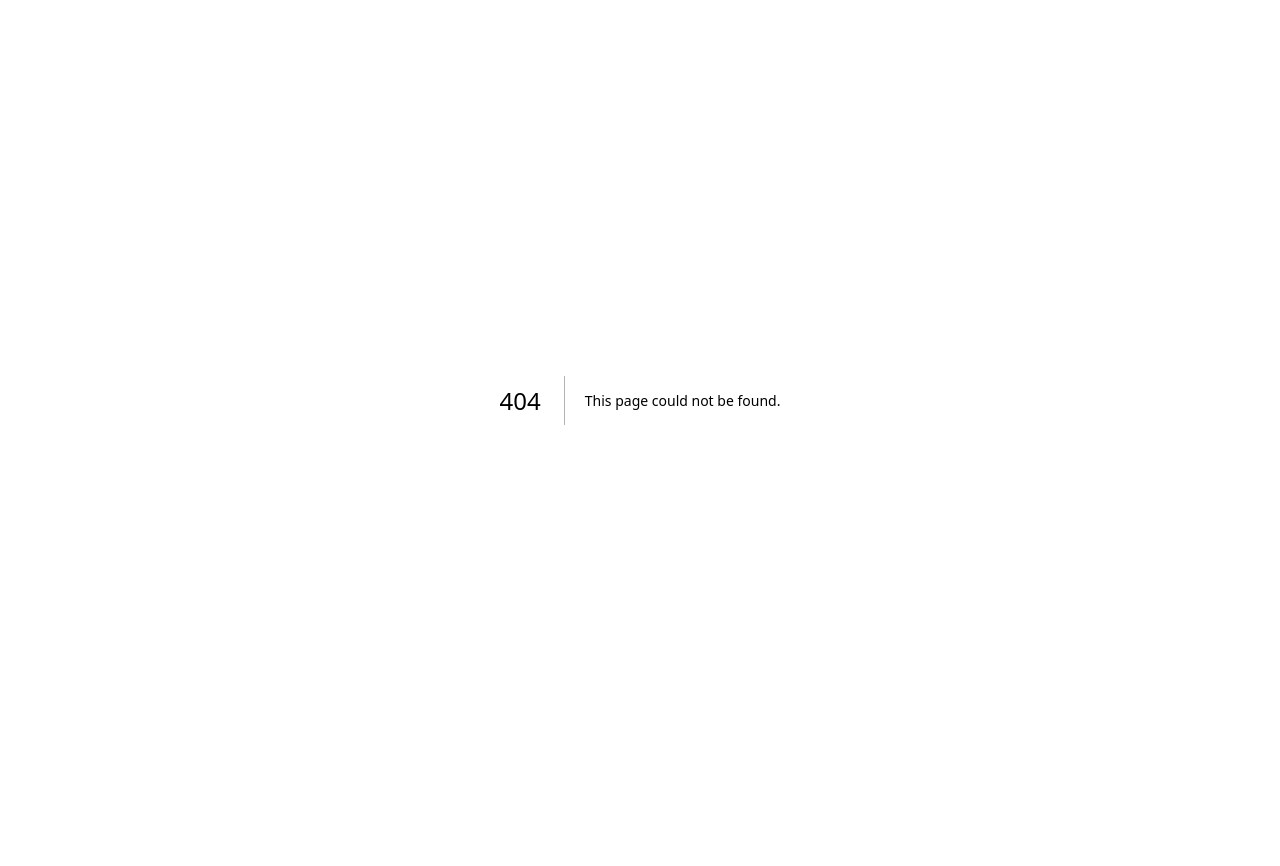
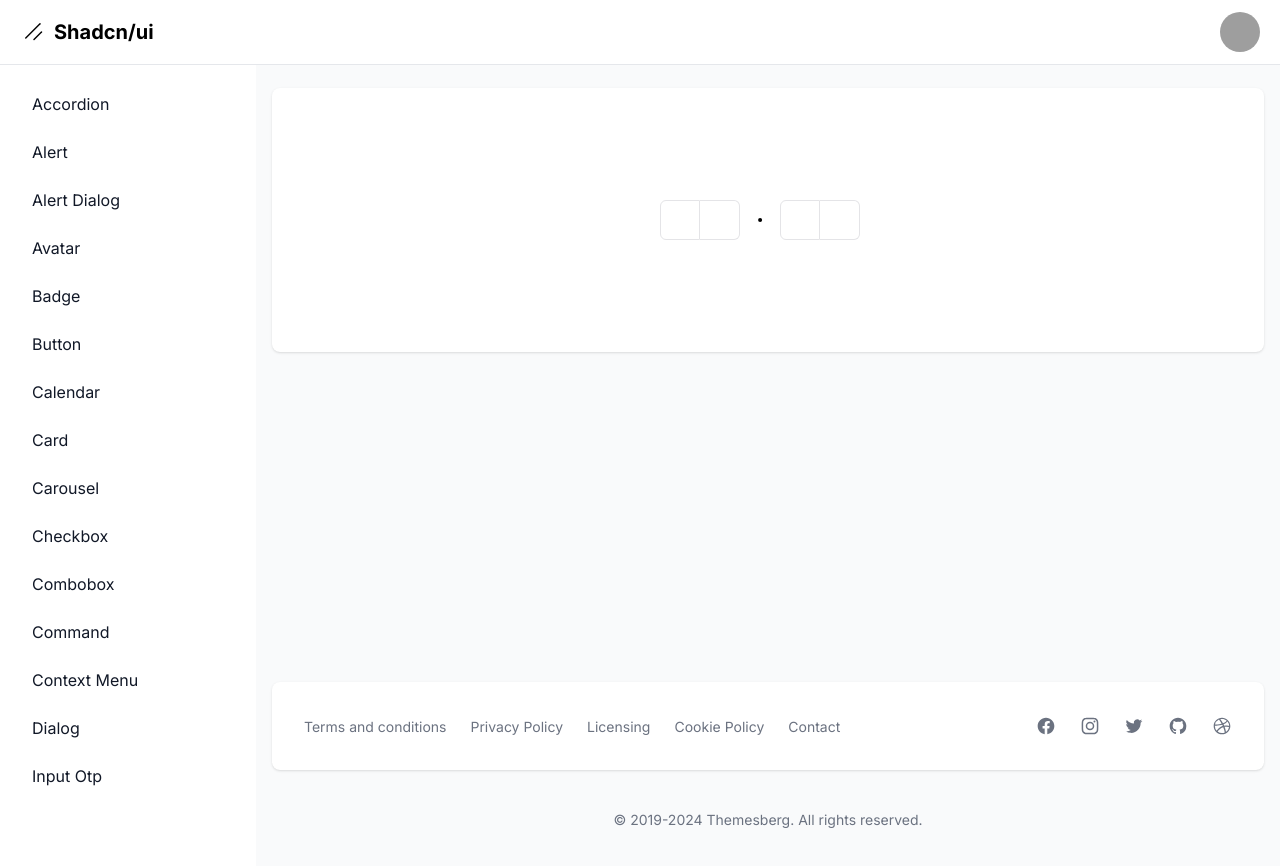
Before and after one commit to CMRicardo/shadcn-dashboard, a Next.js app: page /dashboard/input-otp in a window 1280 px wide. Before the commit this address had no page. Shown: the top 866 px of the page. Before the commit the page ends 800 px from the top, so only its background shows below. Built offline with nearby package versions, Linux system fonts and the light colour scheme; grey boxes are pictures that could not be loaded.

Commit message:
Add input-otp component

```diff
--- /dev/null
+++ b/app/dashboard/input-otp/page.tsx
@@ -0,0 +1,34 @@
+"use client";
+import { useState } from "react";
+import {
+  InputOTP,
+  InputOTPGroup,
+  InputOTPSeparator,
+  InputOTPSlot,
+} from "@/components/ui/input-otp";
+
+export default function Page() {
+  const [value, setValue] = useState("");
+  return (
+    <div className="flex items-center justify-center h-[200px] gap-4">
+      <InputOTP value={value} onChange={setValue} maxLength={4}>
+        <InputOTPGroup>
+          <InputOTPSlot index={0} />
+          <InputOTPSlot index={1} />
+        </InputOTPGroup>
+        <InputOTPSeparator />
+        <InputOTPGroup>
+          <InputOTPSlot index={2} />
+          <InputOTPSlot index={3} />
+        </InputOTPGroup>
+        {/* <InputOTPSeparator />
+        <InputOTPGroup>
+          <InputOTPSlot index={3} />
+          <InputOTPSlot index={4} />
+          <InputOTPSlot index={5} />
+        </InputOTPGroup> */}
+      </InputOTP>
+      <pre>{value}</pre>
+    </div>
+  );
+}
--- a/app/dashboard/layout.tsx
+++ b/app/dashboard/layout.tsx
@@ -20,6 +20,7 @@
   { name: "combobox", href: "combobox" },
   { name: "context menu", href: "context-menu" },
   { name: "menubar", href: "menubar" },
+  { name: "input otp", href: "input-otp" },
 ].sort((a, b) => a.name.localeCompare(b.name));
 
 export default function DashboardLayout({
--- /dev/null
+++ b/components/ui/input-otp.tsx
@@ -0,0 +1,71 @@
+"use client"
+
+import * as React from "react"
+import { OTPInput, OTPInputContext } from "input-otp"
+import { Dot } from "lucide-react"
+
+import { cn } from "@/lib/utils"
+
+const InputOTP = React.forwardRef<
+  React.ElementRef<typeof OTPInput>,
+  React.ComponentPropsWithoutRef<typeof OTPInput>
+>(({ className, containerClassName, ...props }, ref) => (
+  <OTPInput
+    ref={ref}
+    containerClassName={cn(
+      "flex items-center gap-2 has-[:disabled]:opacity-50",
+      containerClassName
+    )}
+    className={cn("disabled:cursor-not-allowed", className)}
+    {...props}
+  />
+))
+InputOTP.displayName = "InputOTP"
+
+const InputOTPGroup = React.forwardRef<
+  React.ElementRef<"div">,
+  React.ComponentPropsWithoutRef<"div">
+>(({ className, ...props }, ref) => (
+  <div ref={ref} className={cn("flex items-center", className)} {...props} />
+))
+InputOTPGroup.displayName = "InputOTPGroup"
+
+const InputOTPSlot = React.forwardRef<
+  React.ElementRef<"div">,
+  React.ComponentPropsWithoutRef<"div"> & { index: number }
+>(({ index, className, ...props }, ref) => {
+  const inputOTPContext = React.useContext(OTPInputContext)
+  const { char, hasFakeCaret, isActive } = inputOTPContext.slots[index]
+
+  return (
+    <div
+      ref={ref}
+      className={cn(
+        "relative flex h-10 w-10 items-center justify-center border-y border-r border-input text-sm transition-all first:rounded-l-md first:border-l last:rounded-r-md",
+        isActive && "z-10 ring-2 ring-ring ring-offset-background",
+        className
+      )}
+      {...props}
+    >
+      {char}
+      {hasFakeCaret && (
+        <div className="pointer-events-none absolute inset-0 flex items-center justify-center">
+          <div className="h-4 w-px animate-caret-blink bg-foreground duration-1000" />
+        </div>
+      )}
+    </div>
+  )
+})
+InputOTPSlot.displayName = "InputOTPSlot"
+
+const InputOTPSeparator = React.forwardRef<
+  React.ElementRef<"div">,
+  React.ComponentPropsWithoutRef<"div">
+>(({ ...props }, ref) => (
+  <div ref={ref} role="separator" {...props}>
+    <Dot />
+  </div>
+))
+InputOTPSeparator.displayName = "InputOTPSeparator"
+
+export { InputOTP, InputOTPGroup, InputOTPSlot, InputOTPSeparator }
--- a/package.json
+++ b/package.json
@@ -25,6 +25,7 @@
     "date-fns": "^3.6.0",
     "embla-carousel-autoplay": "^8.1.5",
     "embla-carousel-react": "^8.1.5",
+    "input-otp": "^1.2.4",
     "lucide-react": "^0.394.0",
     "next": "14.2.3",
     "react": "^18",
```
Also changed, not shown: 1 other file (tests, documents, lock files or other folders).
